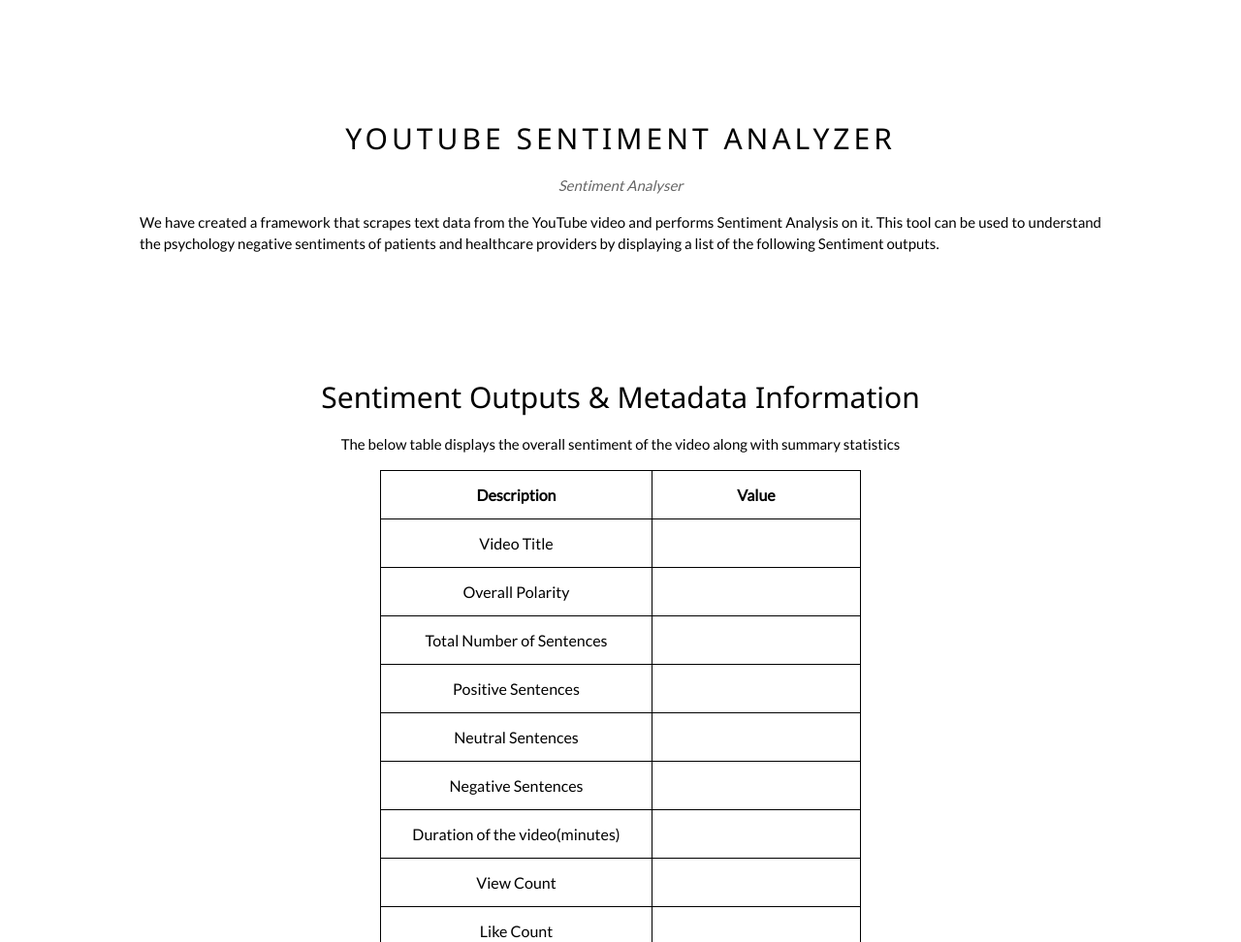
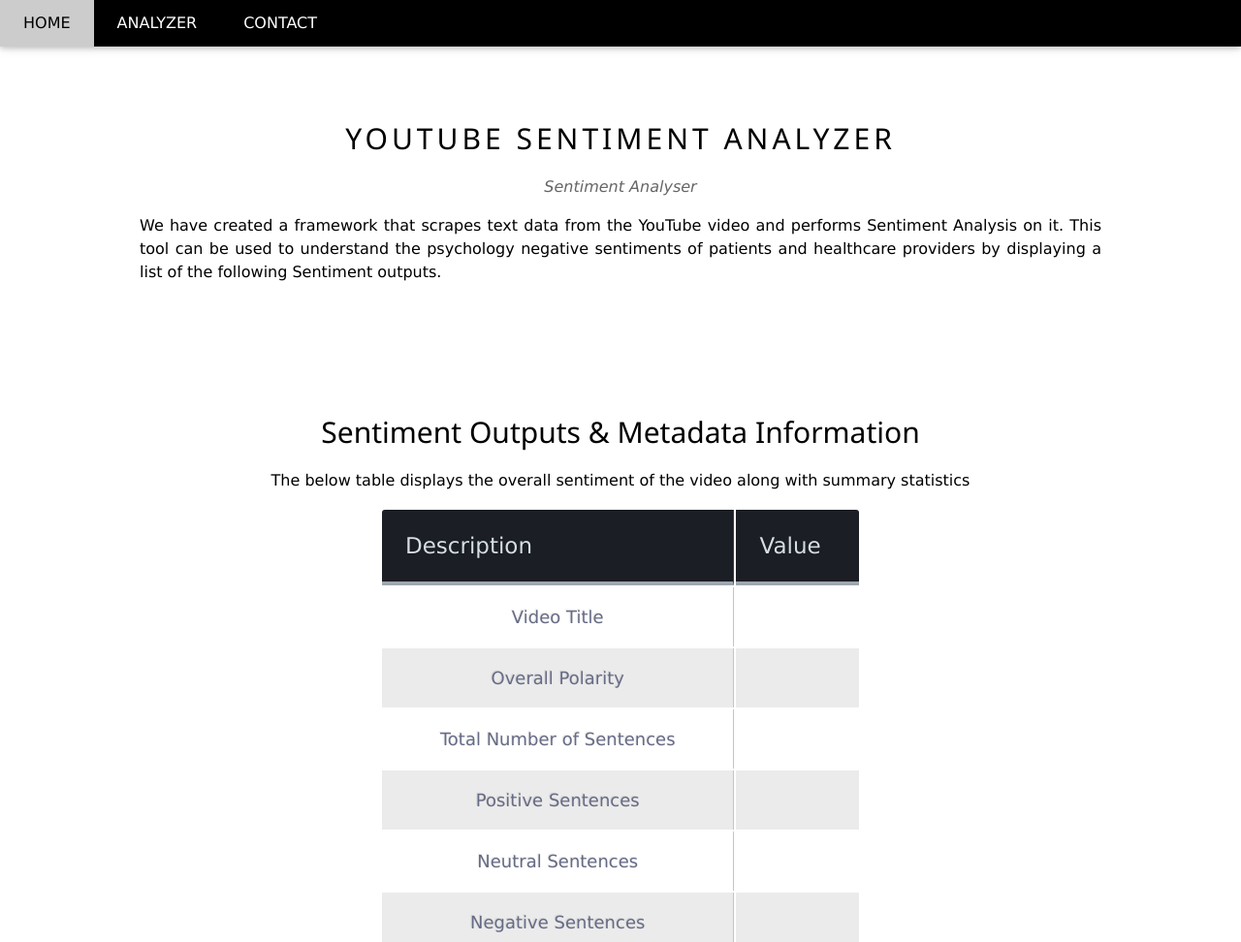
Before and after one commit to shradhit/scrapper_youtube, a Flask app: template flask_scrapper/templates/template2.html in a window 1280 px wide. Shown: the top 972 px of the page at 97% size. Run offline with Flask 2, Linux system fonts and the light colour scheme; the template is opened without the code that fills it, so the values that code supplies are empty.

Commit message:
shefali - update

```diff
--- a/flask_scrapper/templates/template2.html
+++ b/flask_scrapper/templates/template2.html
@@ -8,9 +8,142 @@
 
 
 <style>
-body {font-family: "Lato", sans-serif}
-.mySlides {display: none}
+@import url(https://fonts.googleapis.com/css?family=Roboto:400,500,700,300,100);
+
+body {
+  <!--background-color: #3e94ec;-->
+  font-family: "Roboto", helvetica, arial, sans-serif;
+  font-size: 16px;
+  font-weight: 400;
+  text-rendering: optimizeLegibility;
+}
+
+div.table-title {
+   display: block;
+  margin: auto;
+  max-width: 600px;
+  padding:5px;
+  width: 100%;
+}
+
+.table-title h3 {
+   color: #fafafa;
+   font-size: 30px;
+   font-weight: 400;
+   font-style:normal;
+   font-family: "Roboto", helvetica, arial, sans-serif;
+   text-shadow: -1px -1px 1px rgba(0, 0, 0, 0.1);
+   text-transform:uppercase;
+}
+
+
+/*** Table Styles **/
+
+.table-fill {
+  background: white;
+  border-radius:3px;
+  border-collapse: collapse;
+  height: 320px;
+  margin: auto;
+  max-width: 600px;
+  padding:5px;
+  width: 100%;
+  box-shadow: 0 5px 10px rgba(0, 0, 0, 0.1);
+  animation: float 5s infinite;
+}
+
+th {
+  color:#D5DDE5;;
+  background:#1b1e24;
+  border-bottom:4px solid #9ea7af;
+  border-right: 1px solid #343a45;
+  font-size:23px;
+  font-weight: 100;
+  padding:24px;
+  text-align:left;
+  text-shadow: 0 1px 1px rgba(0, 0, 0, 0.1);
+  vertical-align:middle;
+}
+
+th:first-child {
+  border-top-left-radius:3px;
+}
+
+th:last-child {
+  border-top-right-radius:3px;
+  border-right:none;
+}
+
+tr {
+  border-top: 1px solid #C1C3D1;
+  border-bottom-: 1px solid #C1C3D1;
+  color:#666B85;
+  font-size:16px;
+  font-weight:normal;
+  text-shadow: 0 1px 1px rgba(256, 256, 256, 0.1);
+}
+
+tr:hover td {
+  background:#4E5066;
+  color:#FFFFFF;
+  border-top: 1px solid #22262e;
+}
+
+tr:first-child {
+  border-top:none;
+}
+
+tr:last-child {
+  border-bottom:none;
+}
+
+tr:nth-child(odd) td {
+  background:#EBEBEB;
+}
+
+tr:nth-child(odd):hover td {
+  background:#4E5066;
+}
+
+tr:last-child td:first-child {
+  border-bottom-left-radius:3px;
+}
+
+tr:last-child td:last-child {
+  border-bottom-right-radius:3px;
+}
+
+td {
+  background:#FFFFFF;
+  padding:20px;
+  text-align:left;
+  vertical-align:middle;
+  font-weight:300;
+  font-size:18px;
+  text-shadow: -1px -1px 1px rgba(0, 0, 0, 0.1);
+  border-right: 1px solid #C1C3D1;
+}
+
+td:last-child {
+  border-right: 0px;
+}
+
+
+
+th.text-center {
+  text-align: center;
+}
+
+
+
+td.text-center {
+  text-align: center;
+}
+
+
+
 </style>
+
 
 
 <body>
@@ -19,10 +152,9 @@ body {font-family: "Lato", sans-serif}
 <div class="w3-top">
   <div class="w3-bar w3-black w3-card">
     <a class="w3-bar-item w3-button w3-padding-large w3-hide-medium w3-hide-large w3-right" href="javascript:void(0)" onclick="myFunction()" title="Toggle Navigation Menu"><i class="fa fa-bars"></i></a>
-    <!--<a href="#" class="w3-bar-item w3-button w3-padding-large">HOME</a>
-    <a href="#analyzer" class="w3-bar-item w3-button w3-padding-large w3-hide-small">ANALYZER</a> -->
-    <!--<a href="#about" class="w3-bar-item w3-button w3-padding-large w3-hide-small">ABOUT</a>-->
-    <!--<a href="#contact" class="w3-bar-item w3-button w3-padding-large w3-hide-small">CONTACT</a>-->
+    <a href="#" onclick="myFunction1()" class="w3-bar-item w3-button w3-padding-large">HOME</a>
+    <a href="#analyzer" onclick="myFunction2()" class="w3-bar-item w3-button w3-padding-large w3-hide-small">ANALYZER</a>
+    <a href="#contact" onclick="myFunction3()" class="w3-bar-item w3-button w3-padding-large w3-hide-small">CONTACT</a>
     </div>
 </div>
 
@@ -38,16 +170,14 @@ body {font-family: "Lato", sans-serif}
 <div class="w3-content" style="max-width:2000px;margin-top:46px">
 
 
-  <!-- Automatic Slideshow Images -->
+  <!-- Automatic Slideshow Images
 
-  <!--<div>
-    <img src="{{url_for('static', filename = 'youtube.jpg')}}"  style="width:100%" >
-
+  <div>
+    <img src="{{url_for('static', filename = 'sent2.png')}}"  style="width:100%; height:55%" >
   </div>-->
 
 
-
-  <div class="w3-container w3-content w3-center w3-padding-64" style="max-width:80%" id="analyzer">
+  <div id = "analyzer-tab" class="w3-container w3-content w3-center w3-padding-64" style="max-width:80%" id="analyzer">
     <h2 class="w3-wide"> YOUTUBE SENTIMENT ANALYZER</h2>
     <p class="w3-opacity"><i> Sentiment Analyser </i></p>
     <p class="w3-justify">We have created a framework that scrapes text data from the YouTube video and performs Sentiment Analysis on it. This tool
@@ -61,7 +191,7 @@ body {font-family: "Lato", sans-serif}
 	  <!--<iframe id = "youtube-link" width="420" height="345"></iframe>-->
 
 
-  <style>
+  <!--<style>
   table, th, td { width:0%;
     border: 1px solid black;
     border-collapse: collapse;
@@ -70,7 +200,7 @@ body {font-family: "Lato", sans-serif}
   th, td {
     padding: 15px;
   }
-  </style>
+  </style>-->
 
 
   <h2>Sentiment Outputs & Metadata Information</h2>
@@ -139,6 +269,7 @@ body {font-family: "Lato", sans-serif}
 
 
 
+
   <!--Right Table-->
 
 
@@ -151,21 +282,62 @@ body {font-family: "Lato", sans-serif}
     <img src="{{ url_for('static', filename = graph_three) }}" alt="User Image" width="50%" height="80%" style="padding:30px" align="middle">
 
 </div>
+</div>
+</div>
 
 
+<div class="" id="contact-tab" style="display:none; background: white;  ">
+  <div class="w3-container w3-content w3-padding-64" style="max-width:800px">
+    <h2 class="w3-wide w3-center">Contributors</h2>
+    <p class="w3-opacity w3-center"><i></i></p>
+
+  <!--<ul class="w3-ul w3-border w3-white w3-text-grey">
+      <li class="w3-padding">September <span class="w3-tag w3-red w3-margin-left">Sold out</span></li>
+      <li class="w3-padding">October <span class="w3-tag w3-red w3-margin-left">Sold out</span></li>
+      <li class="w3-padding">November <span class="w3-badge w3-right w3-margin-right">3</span></li>
+    </ul>!-->
+
+    <div class="w3-row-padding w3-padding-32" style="margin:0 -26px; ">
+      <div class="w3-third w3-margin-bottom">
+        <!--<img src="/w3images/newyork.jpg" alt="New York" style="width:100%" class="w3-hover-opacity">-->
+        <div class="w3-container w3-white">
+        <img src="{{url_for('static', filename = 'Omkar_ZS_Image.jpg')}}"  style="width:95%"  height="230"  >
+
+          <p><b>Omkar Mutreja</b></p>
+          <p class="w3-opacity">Data Science Associate</p>
+          <p>New York Office</p>
+          <p>Email : Omkar.Mutreja@zs.com</p>
+          <!--<button class="w3-button w3-black w3-margin-bottom" onclick="document.getElementById('ticketModal').style.display='block'">Buy Tickets</button>-->
+        </div>
+      </div>
+
+      <div class="w3-third w3-margin-bottom" style="float:right">
+        <div class="w3-container w3-white">
+          <img src="{{url_for('static', filename = 'headshot-shradhitsubudhi.png')}}"  style="width:95%" height="230" >
+
+          <p><b>Shradhit Subudhi</b></p>
+          <p class="w3-opacity">Data Science Associate </p>
+          <p>New York Office</p>
+          <p>Email : Shradhit.Subudhi@zs.com</p>
+          <!--<button class="w3-button w3-black w3-margin-bottom" onclick="document.getElementById('ticketModal').style.display='block'">Buy Tickets</button>-->
+        </div>
+      </div>
+
+    </div>
+
+</div>
+</div>
 
   <!-- The Tour Section -->
   <!--<div class="w3-black" id="about">
     <div class="w3-container w3-content w3-padding-64" style="max-width:800px">
       <h2 class="w3-wide w3-center">ABOUT THE PROJECT</h2>
       <p class="w3-opacity w3-center"><i>Remember to book your tickets!</i></p><br>
-
       <ul class="w3-ul w3-border w3-white w3-text-grey">
         <li class="w3-padding">September <span class="w3-tag w3-red w3-margin-left">Sold out</span></li>
         <li class="w3-padding">October <span class="w3-tag w3-red w3-margin-left">Sold out</span></li>
         <li class="w3-padding">November <span class="w3-badge w3-right w3-margin-right">3</span></li>
       </ul>
-
       <div class="w3-row-padding w3-padding-32" style="margin:0 -16px">
         <div class="w3-third w3-margin-bottom">
           <img src="/w3images/newyork.jpg" alt="New York" style="width:100%" class="w3-hover-opacity">
@@ -199,48 +371,23 @@ body {font-family: "Lato", sans-serif}
   </div>
 -->
   <!-- Ticket Modal -->
-  <div id="ticketModal" class="w3-modal">
-    <div class="w3-modal-content w3-animate-top w3-card-4">
-      <header class="w3-container w3-teal w3-center w3-padding-32">
-        <span onclick="document.getElementById('ticketModal').style.display='none'"
-       class="w3-button w3-teal w3-xlarge w3-display-topright">×</span>
-        <h2 class="w3-wide"><i class="fa fa-suitcase w3-margin-right"></i>Tickets</h2>
-      </header>
-      <div class="w3-container">
-        <p><label><i class="fa fa-shopping-cart"></i> Tickets, $15 per person</label></p>
-        <input class="w3-input w3-border" type="text" placeholder="How many?">
-        <p><label><i class="fa fa-user"></i> Send To</label></p>
-        <input class="w3-input w3-border" type="text" placeholder="Enter email">
-        <button class="w3-button w3-block w3-teal w3-padding-16 w3-section w3-right">PAY <i class="fa fa-check"></i></button>
-        <button class="w3-button w3-red w3-section" onclick="document.getElementById('ticketModal').style.display='none'">Close <i class="fa fa-remove"></i></button>
-        <p class="w3-right">Need <a href="#" class="w3-text-blue">help?</a></p>
-      </div>
-    </div>
-  </div>
+
 
   <!-- The Contact Section -->
  <!-- <div class="w3-container w3-content w3-padding-64" style="max-width:800px" id="contact">
     <h2 class="w3-wide w3-center">CONTACT</h2>
-
 	 <div class="w3-row w3-padding-32">
        <div class="w3-col m6 w3-large w3-margin-bottom">
         <i class="fa fa-map-marker" style="width:30px"></i> New York, NY<br>
         <i class="fa fa-phone" style="width:30px"></i> Phone: (212) 808-3300<br>
         <i class="fa fa-envelope" style="width:30px"> </i> Email: mail@mail.com<br>
       </div>
-
       <div class="w3-col m6 w3-large w3-margin-bottom">
-
         <i class="fa fa-map-marker" style="width:30px"></i> Princeton, NJ<br>
         <i class="fa fa-phone" style="width:30px"></i> Phone: (609) 419-3800<br>
         <i class="fa fa-envelope" style="width:30px"> </i> Email: mail@mail.com<br>
-
       </div>
-
-
-
   </div>
-
 </div> -->
 
 <!-- Image of location/map -->
@@ -266,12 +413,12 @@ document.getElementById("output").style.display = "block";
 
 // Used to toggle the menu on small screens when clicking on the menu button
 function myFunction() {
-  var x = document.getElementById("navDemo");
+  /*var x = document.getElementById("navDemo");
   if (x.className.indexOf("w3-show") == -1) {
     x.className += " w3-show";
   } else {
     x.className = x.className.replace(" w3-show", "");
-  }
+  }*/
 }
 
 //function onSubmit(){
@@ -279,14 +426,35 @@ function myFunction() {
 //  $('#output').show();
 //}
 // When the user clicks anywhere outside of the modal, close it
-var modal = document.getElementById('ticketModal');
-window.onclick = function(event) {
+/*window.onclick = function(event) {
   if (event.target == modal) {
     modal.style.display = "none";
   }
+}*/
+
+
+function myFunction1() {
+  $( "#home-tab" ).hide();
+    $( "#contact-tab" ).hide();
+    $( "#analyzer-tab" ).show();
+
+
 }
 
+function myFunction2() {
+  $( "#home-tab" ).hide();
+    $( "#contact-tab" ).hide();
+    $( "#analyzer-tab" ).show();
 
+
+}
+function myFunction3() {
+  $( "#home-tab" ).hide();
+    $( "#contact-tab" ).show();
+    $( "#analyzer-tab" ).hide();
+
+
+}
 
 </script>
 
```
